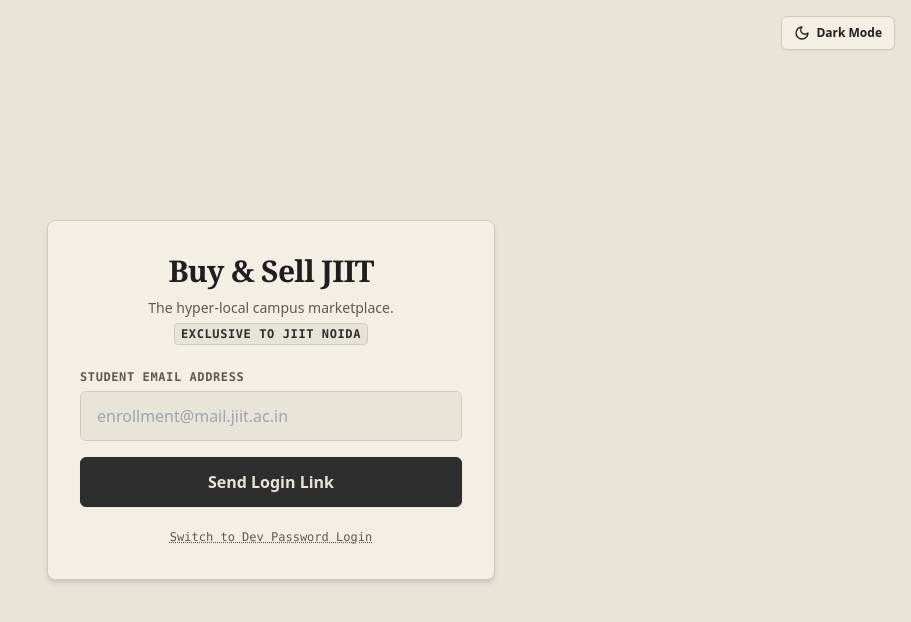
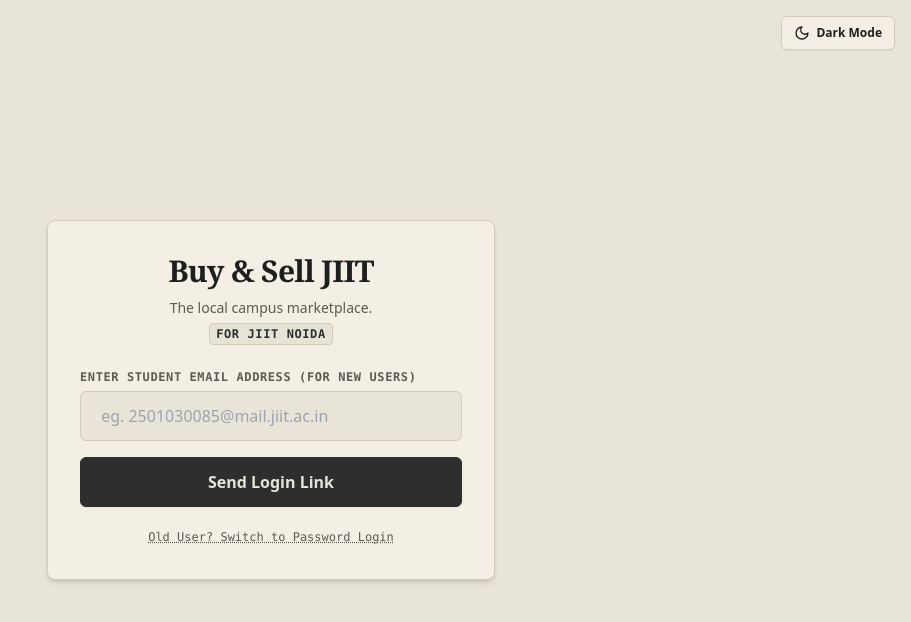
Before and after one commit to abhigyaNawasthi/Buy-and-sell-JIIT-online, a React (Vite) app: page / in a window 1280 px wide. Shown: the top 622 px of the page, without its empty margins (369-1280 px from the left). Built offline with nearby package versions, Linux system fonts and the light colour scheme; no server answers.

Commit message:
texts chaning

```diff
--- a/src/components/Login.tsx
+++ b/src/components/Login.tsx
@@ -52,22 +52,22 @@
           Buy & Sell JIIT
         </h1>
         <p className="text-muted-foreground mb-6 text-sm leading-relaxed">
-          The hyper-local campus marketplace.<br />
+          The local campus marketplace.<br />
           <span className="font-mono text-xs font-bold uppercase tracking-wider bg-accent text-accent-foreground border border-border px-1.5 py-0.5 rounded mt-1 inline-block">
-            Exclusive to JIIT Noida
+            For JIIT Noida
           </span>
         </p>
 
         <form onSubmit={handleLogin} className="space-y-4">
           <div className="text-left">
             <label className="block text-xs font-bold uppercase tracking-wider text-muted-foreground mb-1.5 font-mono">
-              Student Email Address
+             Enter Student Email Address (For New Users)
             </label>
             <input
               type="email"
               value={email}
               onChange={(e) => setEmail(e.target.value)}
-              placeholder="enrollment@mail.jiit.ac.in"
+              placeholder=" eg. 2501030085@mail.jiit.ac.in"
               required
               className="w-full px-4 py-3 bg-background text-foreground font-medium rounded-md border border-input focus:outline-none focus:ring-2 focus:ring-ring focus:border-transparent transition-all placeholder:text-muted-foreground/60 text-base"
             />
@@ -109,7 +109,7 @@
             onClick={() => setUsePassword(!usePassword)}
             className="text-xs font-mono text-muted-foreground hover:text-foreground underline decoration-dotted"
           >
-            {usePassword ? "NEW USER? Switch to Magic Link Email Login" : "Switch to Dev Password Login"}
+            {usePassword ? "New User? Switch to Magic Link Email Login" : "Old User? Switch to  Password Login"}
           </button>
         </div>
 
```
